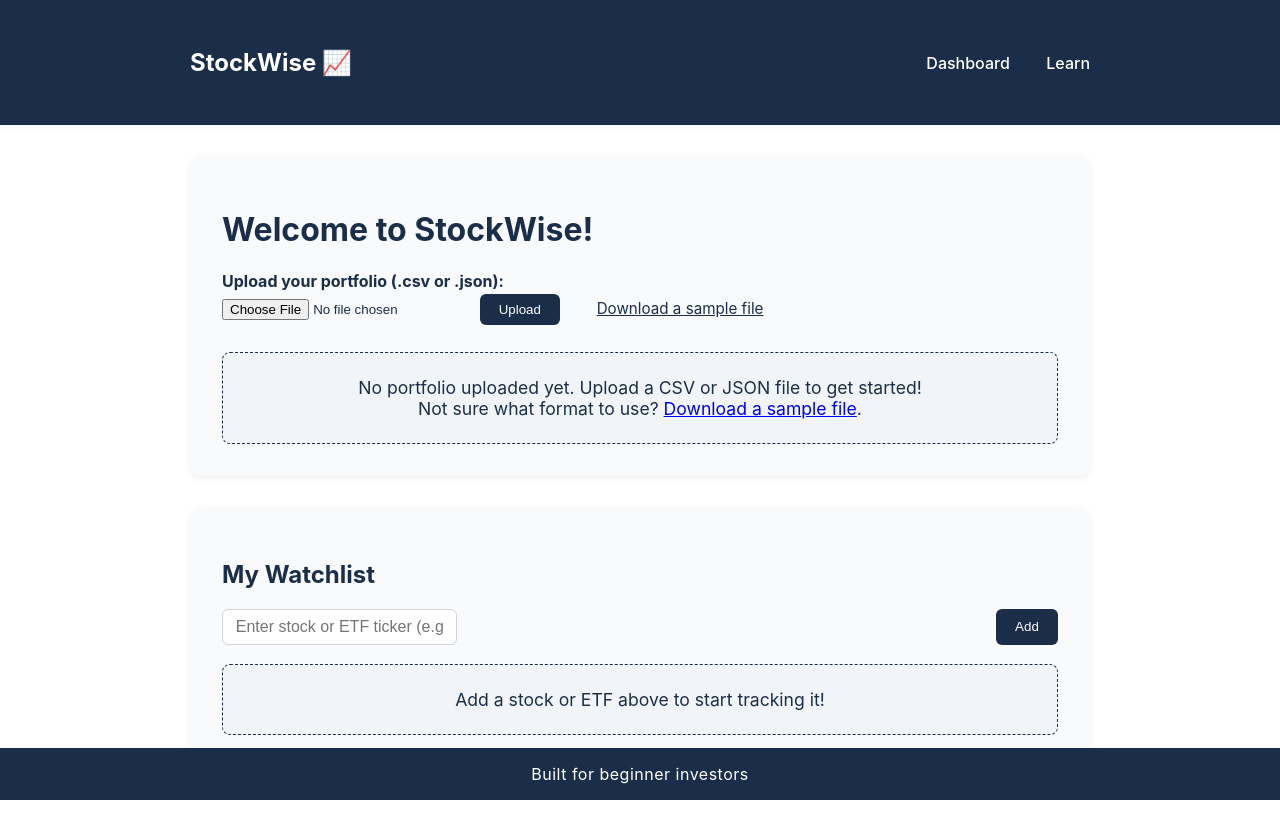
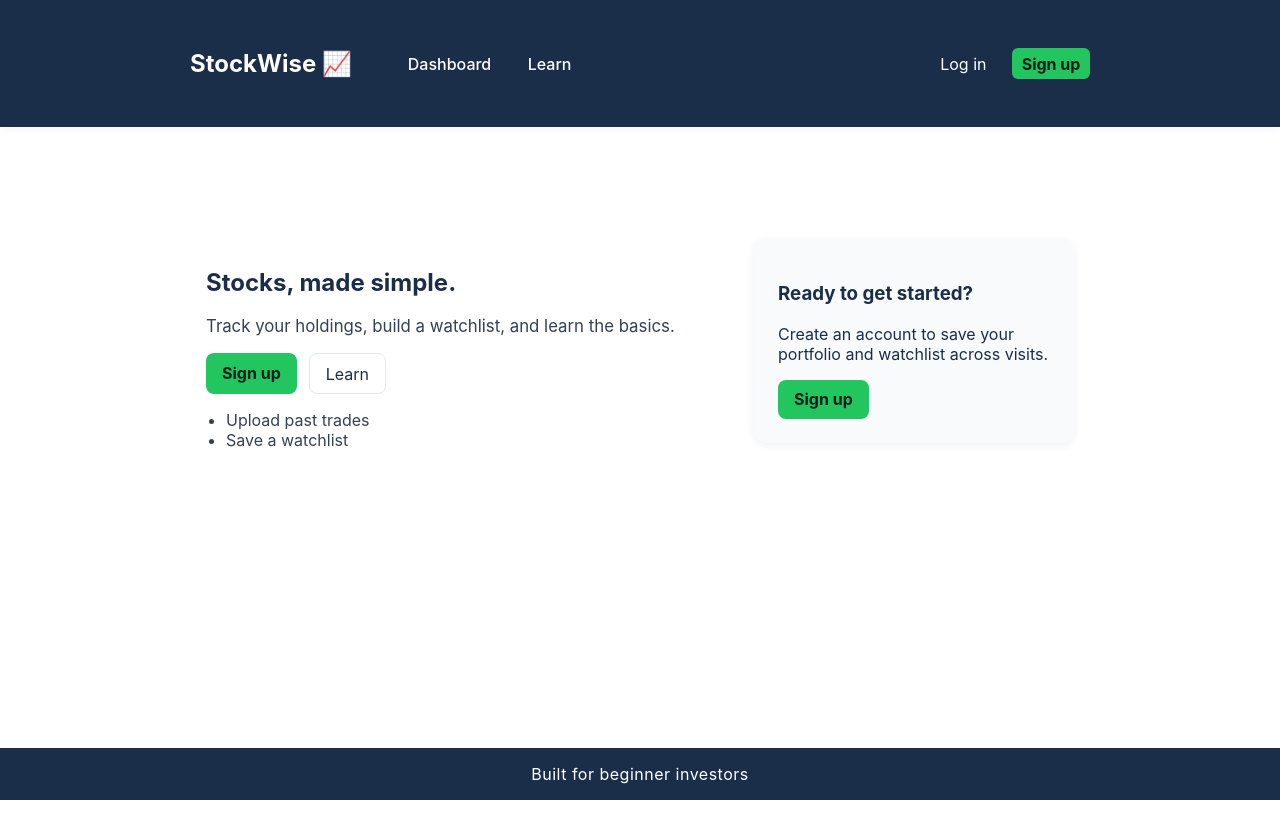
Before and after one commit to ranjeetabasnet/Stock-Wise, a Flask app: page / in a window 1280 px wide. After the commit the page ends 800 px from the top, so only its background shows below. Run offline with Flask 3, Linux system fonts and the light colour scheme.

Commit message:
polished phase 2
Co-authored-by: Copilot <copilot@github.com>

```diff
--- a/stockwise/app.py
+++ b/stockwise/app.py
@@ -7,7 +7,9 @@ import requests
 import yfinance as yf
 from flask import Flask, render_template, request, redirect, url_for, session, flash, send_file, jsonify
 from werkzeug.utils import secure_filename
+from werkzeug.security import generate_password_hash, check_password_hash
 from dotenv import load_dotenv
+from flask_login import LoginManager, UserMixin, login_user, login_required, logout_user, current_user
 
 
 load_dotenv()
@@ -17,6 +19,46 @@ FINNHUB_API_KEY = None
 
 app = Flask(__name__)
 app.secret_key = os.environ.get('FLASK_SECRET_KEY', 'dev')
+
+# Flask-Login setup
+login_manager = LoginManager()
+login_manager.login_view = 'login'
+login_manager.init_app(app)
+
+# Users file path
+USERS_FILE = os.path.join(os.path.dirname(__file__), 'users.json')
+
+def load_users():
+    if not os.path.exists(USERS_FILE):
+        return {}
+    with open(USERS_FILE, 'r', encoding='utf-8') as f:
+        try:
+            return json.load(f)
+        except Exception:
+            return {}
+
+def save_users(data):
+    with open(USERS_FILE, 'w', encoding='utf-8') as f:
+        json.dump(data, f, indent=2)
+
+
+class User(UserMixin):
+    def __init__(self, id_, username, password_hash):
+        self.id = id_
+        self.username = username
+        self.password_hash = password_hash
+
+    def get_id(self):
+        return str(self.id)
+
+
+@login_manager.user_loader
+def load_user(user_id):
+    users = load_users()
+    for uid, u in users.items():
+        if str(uid) == str(user_id):
+            return User(uid, u['username'], u['password_hash'])
+    return None
 
 # Allowed upload extensions
 ALLOWED_EXTENSIONS = {'csv', 'json'}
@@ -57,10 +99,18 @@ def parse_portfolio(file_path, ext):
 
 @app.route('/', methods=['GET', 'POST'])
 def index():
-    portfolio = session.get('portfolio')
     upload_error = None
-    watchlist = session.get('watchlist', [])
     watchlist_error = None
+
+    # If user is logged in, load their data from users.json
+    if current_user.is_authenticated:
+        users = load_users()
+        user_data = users.get(str(current_user.id), {})
+        portfolio = user_data.get('portfolio', [])
+        watchlist = user_data.get('watchlist', [])
+    else:
+        portfolio = session.get('portfolio')
+        watchlist = session.get('watchlist', [])
 
     # Handle portfolio upload
     if request.method == 'POST' and 'portfolio_file' in request.files:
@@ -74,8 +124,17 @@ def index():
             file.save(file_path)
             try:
                 parsed = parse_portfolio(file_path, ext)
-                session['portfolio'] = parsed
-                portfolio = parsed
+                # Save to user data if logged in, otherwise session
+                if current_user.is_authenticated:
+                    users = load_users()
+                    user_entry = users.get(str(current_user.id), {})
+                    user_entry['portfolio'] = parsed
+                    users[str(current_user.id)] = user_entry
+                    save_users(users)
+                    portfolio = parsed
+                else:
+                    session['portfolio'] = parsed
+                    portfolio = parsed
                 upload_error = None
             except Exception as e:
                 upload_error = 'Could not parse file. Please check the format.'
@@ -88,32 +147,82 @@ def index():
 # Watchlist add/search/validate
 @app.route('/add_watchlist', methods=['POST'])
 def add_watchlist():
+    # require login
+    if not current_user.is_authenticated:
+        return jsonify({'success': False, 'error': 'Please log in to add to your watchlist.'}), 401
+
     ticker = request.form.get('watchlist_ticker', '').strip().upper()
     if not ticker:
         return jsonify({'success': False, 'error': 'Please enter a ticker symbol.'}), 400
-    # Validate ticker using yfinance
+    # Validate ticker using yfinance, with a Yahoo search fallback
     try:
         info = yf.Ticker(ticker).info
-        # yfinance returns a dict with 'shortName' or 'longName' when valid
-        if not info or ('shortName' not in info and 'longName' not in info and 'regularMarketPrice' not in info):
+        valid = bool(info and (info.get('shortName') or info.get('longName') or info.get('regularMarketPrice')))
+        if not valid:
+            # Fallback: use Yahoo search endpoint to try to find a matching symbol
+            try:
+                url = f'https://query2.finance.yahoo.com/v1/finance/search?q={ticker}'
+                resp = requests.get(url, timeout=6)
+                data = resp.json()
+                quotes = data.get('quotes', [])
+                if quotes:
+                    # prefer exact symbol match
+                    match_sym = None
+                    for q in quotes:
+                        if q.get('symbol', '').upper() == ticker:
+                            match_sym = q.get('symbol')
+                            break
+                    if not match_sym:
+                        match_sym = quotes[0].get('symbol')
+                    if match_sym:
+                        ticker = match_sym.upper()
+                        info = yf.Ticker(ticker).info
+                        valid = bool(info and (info.get('shortName') or info.get('longName') or info.get('regularMarketPrice')))
+            except Exception:
+                pass
+
+        if not valid:
             return jsonify({'success': False, 'error': f"We couldn't find '{ticker}' — double-check the symbol and try again."}), 404
+
         description = info.get('shortName') or info.get('longName') or ''
-        watchlist = session.get('watchlist', [])
-        if any(w['symbol'].upper() == ticker for w in watchlist):
-            return jsonify({'success': False, 'error': 'This ticker is already in your watchlist.'}), 400
-        watchlist.append({'symbol': ticker, 'description': description})
-        session['watchlist'] = watchlist
+        if current_user.is_authenticated:
+            users = load_users()
+            user_entry = users.get(str(current_user.id), {})
+            user_watch = user_entry.get('watchlist', [])
+            if any(w['symbol'].upper() == ticker for w in user_watch):
+                return jsonify({'success': False, 'error': 'This ticker is already in your watchlist.'}), 400
+            user_watch.append({'symbol': ticker, 'description': description})
+            user_entry['watchlist'] = user_watch
+            users[str(current_user.id)] = user_entry
+            save_users(users)
+        else:
+            watchlist = session.get('watchlist', [])
+            if any(w['symbol'].upper() == ticker for w in watchlist):
+                return jsonify({'success': False, 'error': 'This ticker is already in your watchlist.'}), 400
+            watchlist.append({'symbol': ticker, 'description': description})
+            session['watchlist'] = watchlist
+        print(f"Added to watchlist: {ticker} - {description}")
         return jsonify({'success': True, 'symbol': ticker, 'description': description})
-    except Exception:
+    except Exception as e:
+        print('Error validating ticker:', e)
         return jsonify({'success': False, 'error': 'Could not validate ticker. Please try again.'}), 500
 
 # Remove from watchlist
 @app.route('/remove_watchlist', methods=['POST'])
 def remove_watchlist():
     ticker = request.form.get('symbol', '').strip().upper()
-    watchlist = session.get('watchlist', [])
-    new_watchlist = [w for w in watchlist if w['symbol'].upper() != ticker]
-    session['watchlist'] = new_watchlist
+    if current_user.is_authenticated:
+        users = load_users()
+        user_entry = users.get(str(current_user.id), {})
+        user_watch = user_entry.get('watchlist', [])
+        new_watchlist = [w for w in user_watch if w['symbol'].upper() != ticker]
+        user_entry['watchlist'] = new_watchlist
+        users[str(current_user.id)] = user_entry
+        save_users(users)
+    else:
+        watchlist = session.get('watchlist', [])
+        new_watchlist = [w for w in watchlist if w['symbol'].upper() != ticker]
+        session['watchlist'] = new_watchlist
     return jsonify({'success': True})
 
 
@@ -122,6 +231,69 @@ def remove_watchlist():
 def sample_portfolio():
     sample_path = os.path.join(app.root_path, 'static', 'sample_portfolio.csv')
     return send_file(sample_path, as_attachment=True)
+
+
+# Signup
+@app.route('/signup', methods=['GET', 'POST'])
+def signup():
+    if request.method == 'POST':
+        username = request.form.get('username', '').strip()
+        password = request.form.get('password', '')
+        if not username or not password:
+            flash('Username and password required')
+            return redirect(url_for('signup'))
+        users = load_users()
+        # ensure username unique
+        for uid, u in users.items():
+            if u.get('username') == username:
+                flash('Username already taken')
+                return redirect(url_for('signup'))
+        # create new user id
+        next_id = 1
+        if users:
+            existing = [int(k) for k in users.keys() if str(k).isdigit()]
+            if existing:
+                next_id = max(existing) + 1
+        users[str(next_id)] = {
+            'username': username,
+            'password_hash': generate_password_hash(password),
+            'portfolio': [],
+            'watchlist': []
+        }
+        save_users(users)
+        user = User(str(next_id), username, users[str(next_id)]['password_hash'])
+        login_user(user)
+        return redirect(url_for('index'))
+    return render_template('signup.html')
+
+
+# Login
+@app.route('/login', methods=['GET', 'POST'])
+def login():
+    if request.method == 'POST':
+        username = request.form.get('username', '').strip()
+        password = request.form.get('password', '')
+        users = load_users()
+        for uid, u in users.items():
+            if u.get('username') == username:
+                if check_password_hash(u.get('password_hash', ''), password):
+                    user = User(uid, username, u.get('password_hash'))
+                    login_user(user)
+                    return redirect(url_for('index'))
+                else:
+                    flash('Invalid username or password')
+                    return redirect(url_for('login'))
+        flash('Invalid username or password')
+        return redirect(url_for('login'))
+    return render_template('login.html')
+
+
+# Logout
+@app.route('/logout')
+@login_required
+def logout():
+    logout_user()
+    return redirect(url_for('index'))
 
 @app.route('/stock/<ticker>')
 def stock_detail(ticker):
--- a/stockwise/requirements.txt
+++ b/stockwise/requirements.txt
@@ -3,3 +3,4 @@ python-dotenv
 requests
 google-generativeai
 yfinance
+flask-login
--- a/stockwise/static/css/style.css
+++ b/stockwise/static/css/style.css
@@ -50,6 +50,34 @@ body {
     align-items: center;
 }
 
+.nav-left {
+    display: flex;
+    align-items: center;
+    gap: 1.5rem;
+}
+.nav-right {
+    display: flex;
+    align-items: center;
+    gap: 1rem;
+}
+.nav-user {
+    color: #fff;
+    font-weight: 600;
+    margin-right: 0.5rem;
+}
+.nav-action {
+    color: #fff;
+    text-decoration: none;
+    padding: 0.35rem 0.6rem;
+    border-radius: 6px;
+}
+.nav-action.primary {
+    background: #22c55e;
+    color: #062020;
+    font-weight: 700;
+}
+.nav-action:hover { opacity: 0.9; }
+
 .app-name {
     font-size: 1.5rem;
     font-weight: bold;
@@ -74,6 +102,17 @@ body {
     padding: 2rem;
     margin-bottom: 2rem;
 }
+
+/* Hero styles */
+.hero { padding: 3rem 0; }
+.hero-inner { display:flex; gap:2rem; align-items: center; }
+.hero-left { flex:1; }
+.hero-right { width:320px; }
+.lead { color: #334155; font-size:1.05rem; margin-top:0.5rem; }
+.hero-ctas { margin-top:1rem; display:flex; gap:0.75rem; }
+.btn { display:inline-block; padding:0.6rem 1rem; border-radius:8px; background:#fff; color:#1a2e4a; text-decoration:none; border:1px solid #e2e8f0; }
+.btn.primary { background:#22c55e; color:#062020; font-weight:700; border:none; }
+.features { margin-top:1rem; list-style:disc; padding-left:1.25rem; color:#334155; }
 
 .footer {
     background: #1a2e4a;
@@ -159,6 +198,9 @@ body {
     text-align: center;
     font-size: 1.1rem;
 }
+
+.flash-messages { margin: 1rem 0; }
+.flash { background: #eff6ff; border: 1px solid #bfdbfe; padding: 0.6rem 1rem; border-radius: 6px; color: #1e3a8a; margin-bottom: 0.5rem; }
 
 .watchlist-form {
     display: flex;
--- a/stockwise/templates/base.html
+++ b/stockwise/templates/base.html
@@ -9,14 +9,34 @@
 <body>
     <nav class="navbar">
         <div class="container nav-content">
+            <div class="nav-left">
                 <span class="app-name">StockWise 📈</span>
                 <div class="nav-links">
                     <a href="/">Dashboard</a>
                     <a href="/learn">Learn</a>
                 </div>
             </div>
+            <div class="nav-right">
+                {% if current_user.is_authenticated %}
+                    <span class="nav-user">Hello, <strong>{{ current_user.username }}</strong></span>
+                    <a href="/logout" class="nav-action">Log out</a>
+                {% else %}
+                    <a href="/login" class="nav-action">Log in</a>
+                    <a href="/signup" class="nav-action primary">Sign up</a>
+                {% endif %}
+            </div>
+        </div>
     </nav>
         <main class="container">
+                {% with messages = get_flashed_messages() %}
+                    {% if messages %}
+                        <div class="flash-messages">
+                            {% for msg in messages %}
+                                <div class="flash">{{ msg }}</div>
+                            {% endfor %}
+                        </div>
+                    {% endif %}
+                {% endwith %}
                 {% block content %}{% endblock %}
         </main>
     <footer class="footer">
--- a/stockwise/templates/index.html
+++ b/stockwise/templates/index.html
@@ -1,5 +1,33 @@
 {% extends 'base.html' %}
 {% block content %}
+
+{% if not current_user.is_authenticated %}
+<section class="hero">
+  <div class="container hero-inner">
+    <div class="hero-left">
+      <h1>Stocks, made simple.</h1>
+      <p class="lead">Track your holdings, build a watchlist, and learn the basics.</p>
+      <div class="hero-ctas">
+        <a class="btn primary" href="/signup">Sign up</a>
+        <a class="btn" href="/learn">Learn</a>
+      </div>
+      <ul class="features">
+        <li>Upload past trades</li>
+        <li>Save a watchlist</li>
+      </ul>
+    </div>
+    <div class="hero-right">
+      <div class="card" style="padding:1.5rem;">
+        <h3>Ready to get started?</h3>
+        <p>Create an account to save your portfolio and watchlist across visits.</p>
+        <a href="/signup" class="btn primary">Sign up</a>
+      </div>
+    </div>
+  </div>
+</section>
+
+{% else %}
+
 <div class="card">
     <h1>Welcome to StockWise!</h1>
     <form method="POST" enctype="multipart/form-data" class="portfolio-upload-form">
@@ -48,12 +76,11 @@
     {% endif %}
 </div>
 
-
 <div class="card">
     <h2>My Watchlist</h2>
     <form id="watchlist-form" class="watchlist-form" autocomplete="off">
         <div style="position:relative;width:100%;">
-            <input type="text" name="watchlist_ticker" id="watchlist_ticker" placeholder="Enter stock or ETF ticker (e.g. AAPL, VOO)" required autocomplete="off">
+            <input type="text" name="watchlist_ticker" id="watchlist_ticker" placeholder="Ticker (e.g. AAPL)" required autocomplete="off">
             <ul id="ticker-suggestions" class="ticker-suggestions" style="display:none;"></ul>
         </div>
         <button type="submit">Add</button>
@@ -67,18 +94,18 @@
                 <div class="watchlist-symbol">{{ item.symbol }}</div>
                 <div class="watchlist-desc">{{ item.description }}</div>
                 <div class="watchlist-actions">
-                    <a href="/stock/{{ item.symbol }}" class="details-btn">View Details</a>
+                    <a href="/stock/{{ item.symbol }}" class="details-btn">View</a>
                     <button class="remove-btn" data-symbol="{{ item.symbol }}" title="Remove">×</button>
                 </div>
             </div>
             {% endfor %}
         </div>
     {% else %}
-        <div class="placeholder-card">
-            Add a stock or ETF above to start tracking it!
-        </div>
+        <div class="placeholder-card">Add a stock to start tracking.</div>
     {% endif %}
 </div>
 
+{% endif %}
+
 <script src="{{ url_for('static', filename='js/main.js') }}"></script>
 {% endblock %}
```
Also changed, not shown: stockwise/templates/login.html (added, +16 -0 lines), stockwise/templates/signup.html (added, +16 -0 lines), stockwise/users.json (added, +13 -0 lines). Lines whose indentation alone changed are shown as unchanged.
